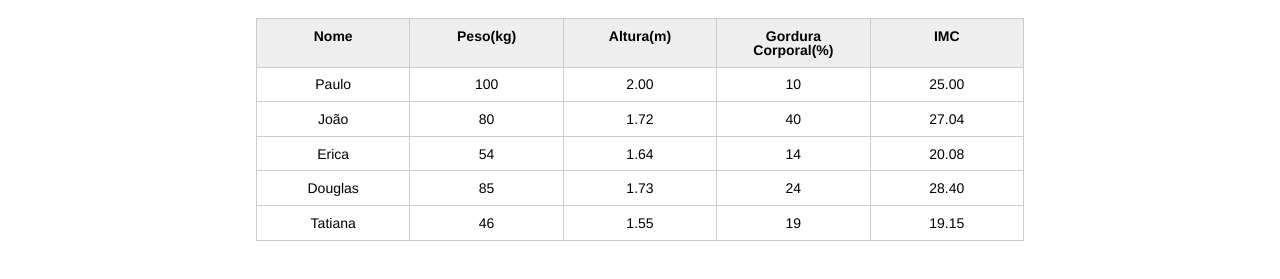
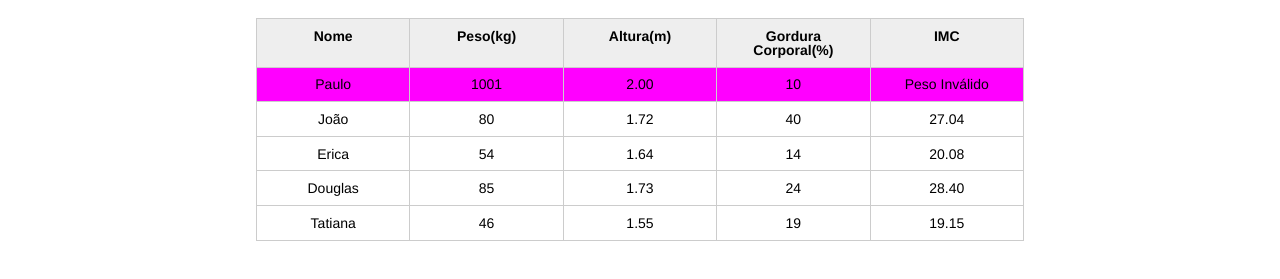
Before and after one commit to M1tiasROTA99/java.nutri-o, a plain HTML site: page index.html in a window 1280 px wide. Shown: the part 123-402 px from the top of the page. Drawn offline with Linux system fonts and the light colour scheme.

Commit message:
Add files via upload

```diff
--- a/index.html
+++ b/index.html
@@ -30,7 +30,7 @@
 				<tbody id="tabela-pacientes">
 					<tr class="paciente">
 						<td class="info-nome">Paulo</td>
-						<td class="info-peso">100</td>
+						<td class="info-peso">1001</td>
 						<td class="info-altura">2.00</td>
 						<td class="info-gordura">10</td>
 						<td class="info-imc">0</td>
--- a/principal.js
+++ b/principal.js
@@ -34,6 +34,7 @@ for (var i = 0; i < pacientes.length; i++) {
     if (peso <= 0 || peso >= 1000) {
         pesoValido = false;
         tdIMC.textContent = "Peso Inválido";
+        paciente.style.backgroundColor = "magenta";
     }
     if (altura <= 0 || altura >= 3.00) {
         alturaValida = false;
```
